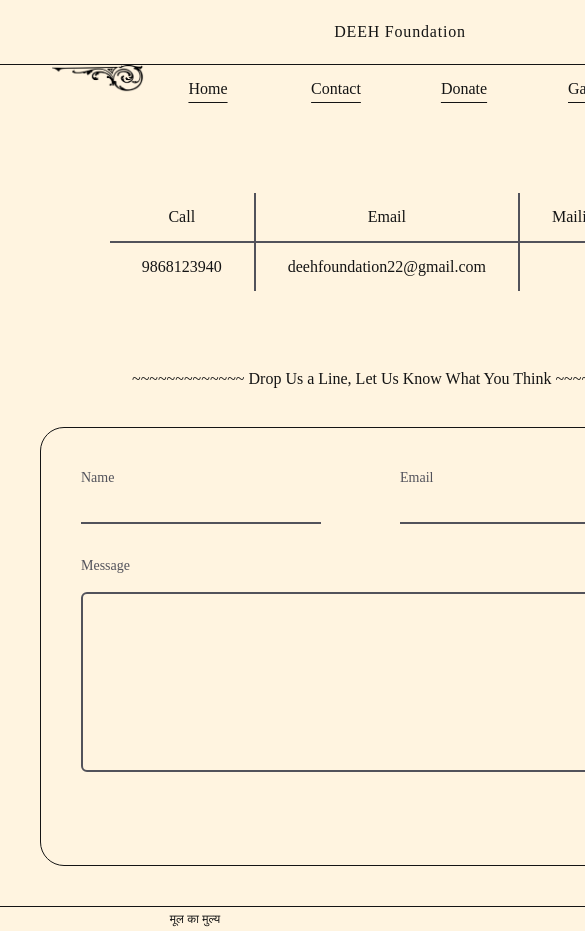
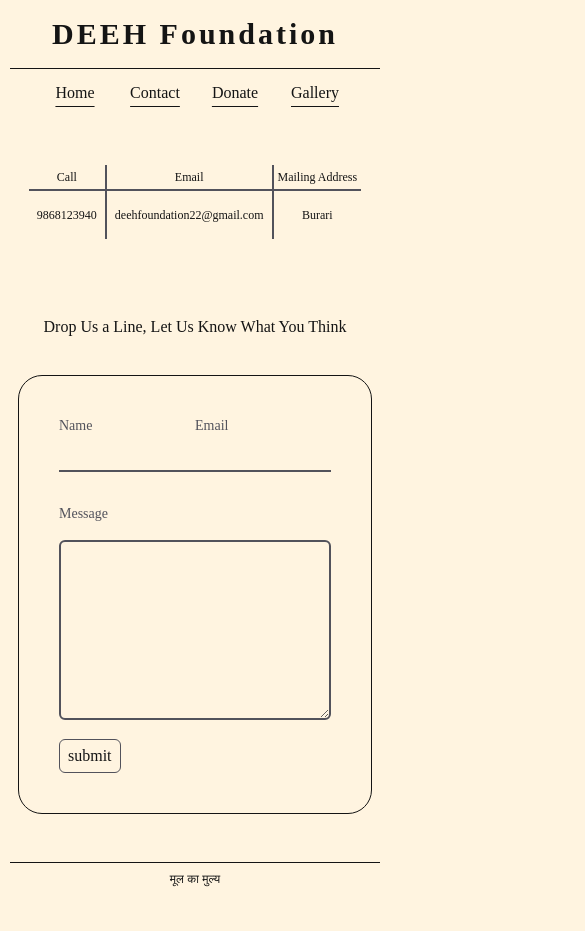
Before and after one commit to surbhitt/deeh, a React (Vite) app: page /contact in a window 390 px wide. Shown: the top 931 px of the page, 585 px wide, since content can reach past the window. After the commit the page ends 907 px from the top, so only its background shows below. Built offline with nearby package versions, Linux system fonts and the light colour scheme; a web font is replaced by a local one.

Commit message:
responsive

```diff
--- a/src/App.jsx
+++ b/src/App.jsx
@@ -17,8 +17,8 @@ export default function App() {
           <Route path="/gallery" element={<Gallery />} />
         </Routes>
       </Router>
-      <hr className="border-primary border-solid w-[800px] mx-auto" />
-      <footer className="hinditext text-xs text-center m-1">
+      <hr className="border-primary border-solid xs:w-[370px] md:w-[800px] mx-auto" />
+      <footer className="hinditext text-xs text-center mt-2 mb-5">
         मूल का मुल्य
       </footer>
     </>
--- a/src/components/contact.jsx
+++ b/src/components/contact.jsx
@@ -2,27 +2,33 @@ import React from 'react'
 
 export default function Contact() {
   return (
-    <div className="w-[800px] mx-auto mt-10 p-10">
+    <div className="xs:w-[370px] md:w-[800px] mx-auto mt-10 xs:mb-10 md:mb-0 xs:p-2 md:p-10">
       <table className="mx-auto">
         <thead className="p-4 border-b-2 border-zinc-600 border-solid">
-          <td className="p-4 text-center">Call</td>
-          <td className="p-4 text-center border-x-2 border-zinc-600 border-solid">
+          <td className="xs:p-1 md:p-4 text-xs text-center">Call</td>
+          <td className="xs:p-1 md:p-4 text-xs text-center border-x-2 border-zinc-600 border-solid">
             Email
           </td>
-          <td className="px-8 pt-4 text-center">Mailing Address</td>
+          <td className="xs:p-1 md:p-4 text-xs  pt-4 text-center">
+            Mailing Address
+          </td>
         </thead>
         <tbody>
-          <td className="px-8 py-4 text-center">9868123940</td>
-          <td className="px-8 py-4 text-center border-x-2 border-zinc-600 border-solid">
+          <td className="xs:px-2 md:px-8 py-4 text-center text-xs">
+            9868123940
+          </td>
+          <td className="xs:px-2 md:px-8 py-4 text-center text-xs border-x-2 border-zinc-600 border-solid">
             deehfoundation22@gmail.com
           </td>
-          <td className="px-2 py-4 text-center">Burari</td>
+          <td className="xs:px-2 md:px-2 py-4 text-center text-xs">Burari</td>
         </tbody>
       </table>
 
       <div className="flex flex-col">
-        <p className="mx-auto mt-20 mb-10">
-          ~~~~~~~~~~~~~ Drop Us a Line, Let Us Know What You Think ~~~~~~~~~~~~~
+        <p className="mx-auto mt-20 mb-10 text-md">
+          <span className="xs:hidden md:inline">~~~~~~~~~~~~~</span>
+          <span> Drop Us a Line, Let Us Know What You Think</span>
+          <span className="xs:hidden md:inline"> ~~~~~~~~~~~~~</span>
         </p>
         <form method="get" className="border border-solid p-10 rounded-3xl">
           <div className="flex mb-8">
@@ -63,7 +69,7 @@ export default function Contact() {
           <input
             type="submit"
             value="submit"
-            className="border border-solid border-zinc-600 rounded-md p-2 mt-4 ml-[545px]"
+            className="border border-solid border-zinc-600 rounded-md p-2 mt-4 mx-auto"
           />
         </form>
       </div>
--- a/src/components/donate.jsx
+++ b/src/components/donate.jsx
@@ -2,8 +2,8 @@ import React from 'react'
 
 export default function Donate() {
   return (
-    <div className="flex flex-col m-10 mb-24 w-[800px] mx-auto">
-      <div className="border border-solid m-10 w-[500px] mx-auto p-10 text-center rounded-3xl">
+    <div className="flex flex-col m-10 mb-24 xs:w-[370px] md:w-[800px] mx-auto">
+      <div className="border border-solid m-10 xs:w-[300px] md:w-[500px] mx-auto p-10 text-center rounded-3xl">
         <h1 className="text-3xl italic mb-3">Donate</h1>
         <div>
           <h3>to support our cause,</h3>
--- a/src/components/gallery.jsx
+++ b/src/components/gallery.jsx
@@ -1,5 +1,9 @@
 import React from 'react'
 
 export default function Gallery() {
-  return <>gallery</>
+  return (
+    <div className="xs:w-[370px] md:w-[800px] my-[280px] mx-auto">
+      <p className="text-center">Coming soon...</p>
+    </div>
+  )
 }
--- a/src/components/header.jsx
+++ b/src/components/header.jsx
@@ -3,11 +3,11 @@ import { Link } from 'react-router-dom'
 
 export default function Header() {
   return (
-    <div className="w-[800px] mx-auto flex flex-col items-center">
-      <h1 className="md:text-5xl lg:text-6xl p-6 tracking-wider">
+    <div className="xs:w-[370px] md:w-[800px] mx-auto flex flex-col items-center">
+      <h1 className="xs:text-3xl sm:text-4xl md:text-5xl lg:text-6xl font-semibold xs:p-4 md:p-6 tracking-[0.1em]">
         DEEH Foundation
       </h1>
-      <hr className="border-primary border-solid w-[800px] mx-auto" />
+      <hr className="border-primary border-solid xs:w-[370px] md:w-[800px] mx-auto" />
       <Navbar />
     </div>
   )
@@ -22,19 +22,33 @@ function Navbar() {
   ]
   return (
     <nav className="flex w-full justify-center">
-      <img src="/divider1.png" alt="divider" className="h-7 scale-x-[-1]" />
+      {/* md:inline */}
+      <img
+        src="/divider1.png"
+        alt="divider"
+        className="xs:hidden md:block h-7 scale-x-[-1]"
+      />
       <ul className="flex items-center justify-center w-fit">
         {navlinks.map((item, i) => (
-          <Link to={item.route} className="w-32 py-2 flex justify-center">
-            <li className="py-2 w-2/3 text-center hover:bg-tertiary-dark rounded-md">
+          <Link
+            to={item.route}
+            className="xs:w-20 md:w-32 py-2 flex justify-center"
+          >
+            <li className="py-2 xs:w-full md:w-2/3 text-center hover:bg-tertiary-dark rounded-md">
               <button key={i}>
-                <h3 className="underline underline-offset-8">{item.label}</h3>
+                <h3 className="underline underline-offset-8 text-md">
+                  {item.label}
+                </h3>
               </button>
             </li>
           </Link>
         ))}
       </ul>
-      <img src="/divider1.png" alt="divider" className="h-7" />
+      <img
+        src="/divider1.png"
+        alt="divider"
+        className="xs:hidden md:block h-7"
+      />
     </nav>
   )
 }
--- a/src/components/home.jsx
+++ b/src/components/home.jsx
@@ -2,9 +2,9 @@ import React from 'react'
 
 export default function Home() {
   return (
-    <section className="w-[800px] mx-auto py-10">
-      <h1 className="text-2xl">Our vision and mission</h1>
-      <p className="mt-5 text-lg text-justify leading-5">
+    <section className="xs:w-[370px] md:w-[800px] mx-auto py-10">
+      <h1 className="xs:text-xl md:text-2xl">Our vision and mission</h1>
+      <p className="mt-5 xs:text-md md:text-lg text-justify leading-5">
         At Deeh we aim to develop an understanding of our origin. Deeh
         Foundation is committed to the study and promotion of the rich cultural
         traditions and craftsmanship of the vanishing Ghumantu/Vimukt community
@@ -23,7 +23,7 @@ export default function Home() {
         knowledge and art oriented skills, it will cooperate at the campaign
         level in finding self-employment opportunities.
       </p>
-      <p className="hinditext mt-3 text-[1.22rem] text-justify leading-[1.55rem]">
+      <p className="hinditext mt-3  md:text-[1.22rem] text-justify xs:leading-[1.55rem] md:leading-[2.2rem]">
         डीह की संकल्पना अपने मूल जड़ों को जानने व समझने से जुड़ी हुई है। भारतीय
         सामाज के आरण्यक ,ग्राम्य व नागर समुदायों के समानांतर घुमंतु /विमुक्त
         समुदाय की विलुप्त होती समृद्ध सांस्कृतिक परंपराओं व शिल्प कलाओं के
--- a/tailwind.config.js
+++ b/tailwind.config.js
@@ -2,6 +2,14 @@
 export default {
   content: ['./index.html', './src/**/*.{js,jsx}'],
   theme: {
+    screens: {
+      xs: '340px',
+      //@media (min-width: 340px) { ... }
+      sm: '640px',
+      md: '768px',
+      lg: '1024px',
+      xl: '1280px',
+    },
     extend: {
       colors: {
         primary: '#141414',
```
